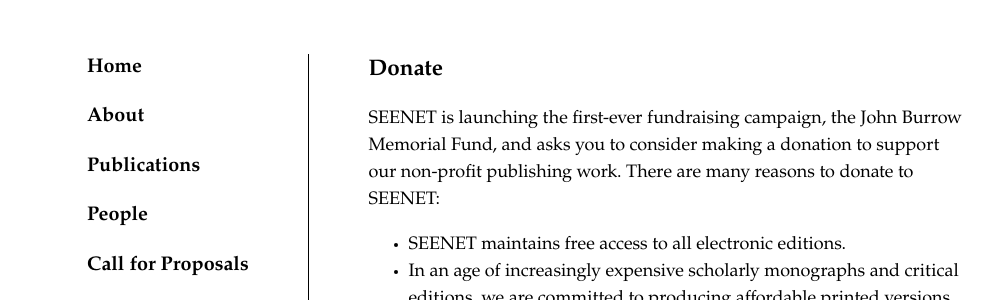
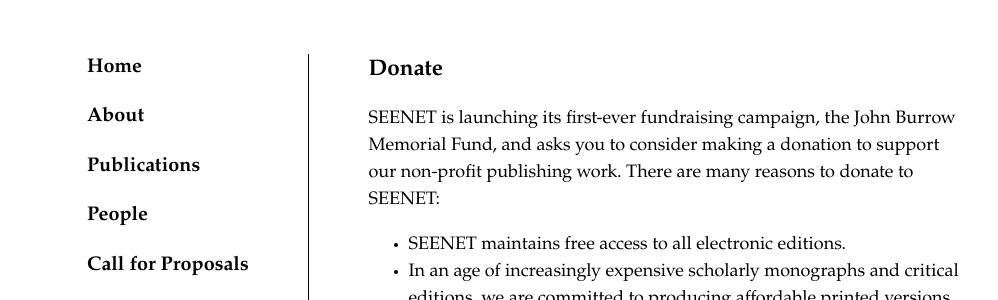
Before and after one commit to seenet-medieval/seenet-medieval.github.io, a Jekyll site: the page built from donate.html, in a window 1280 px wide. Shown: the part 181-481 px from the top of the page, without its empty margins (97-1095 px from the left). Built offline with Jekyll 4.4.1, drawn with Linux system fonts in a browser that asks for light colours.

Commit message:
Styling and content corrections

```diff
--- a/donate.html
+++ b/donate.html
@@ -3,7 +3,7 @@
 layout: default
 navigation_weight: 5
 ---
-<p>SEENET is launching the first-ever fundraising campaign, the John Burrow Memorial Fund, and asks you to consider making a donation to support our non-profit publishing work. There are many reasons to donate to SEENET:
+<p>SEENET is launching its first-ever fundraising campaign, the John Burrow Memorial Fund, and asks you to consider making a donation to support our non-profit publishing work. There are many reasons to donate to SEENET:
 
     <ul>
         <li>SEENET maintains free access to all electronic editions.</li>
--- a/index.html
+++ b/index.html
@@ -8,7 +8,7 @@
 <section>
             <h1>News</h1>
             <article>
-                        <p>The Society for Early English & Norse Electronic Texts is pleased to announce the launch of the <span class="title">Piers Plowman Electronic Archive</span> Print Series. The inaugural volume in the series, <strong><span class="title">Piers Plowman: The B-Version Archetype</span></strong>, edited by John A. Burrow and Thorlac Turville-Petre is <a href="https://www.uncpress.org/book/9781941331149/piers-plowman" target="_blank">available here</a>. This edition, the first of its kind in Piers Plowman studies, aims to establish the archetypal text of the B version of the poem, the ancestor of all extant manuscripts. The editors argue that this can be determined with certainty in the majority of lines by examining the relationship between the best copies of the alpha and beta families of the B-version stemma. Past editors have attempted to reconstruct the authorial text by extensive emendation, but Burrow and Turville-Petre demonstrate that the archetype was not nearly as corrupt as previously maintained. In Piers Plowman: The B-Version Archetype, the editors have opened a new chapter in the study of the B-text tradition.</p>
+                        <p>The Society for Early English & Norse Electronic Texts is pleased to announce the launch of the <span class="title">Piers Plowman Electronic Archive</span> Print Series. The inaugural volume in the series, <strong><span class="title">Piers Plowman: The B-Version Archetype</span></strong>, edited by John A. Burrow and Thorlac Turville-Petre is <a href="https://www.uncpress.org/book/9781941331149/piers-plowman" target="_blank">available here</a>. This edition, the first of its kind in <span class="title">Piers Plowman</span> studies, aims to establish the archetypal text of the B version of the poem, the ancestor of all extant manuscripts. The editors argue that this can be determined with certainty in the majority of lines by examining the relationship between the best copies of the alpha and beta families of the B-version stemma. Past editors have attempted to reconstruct the authorial text by extensive emendation, but Burrow and Turville-Petre demonstrate that the archetype was not nearly as corrupt as previously maintained. In <span class="title">Piers Plowman: The B-Version Archetype</span>, the editors have opened a new chapter in the study of the B-text tradition.</p>
                         <p>In honor of this new publication and publishing partnership, we are also launching the first-ever fundraising campaign for SEENET, the John Burrow Memorial Fund, and ask you to consider <a href="donate.html">making a donation</a> to support our non-profit publishing work. As you are probably aware, Professor Burow passed away in October 2017; <a href="http://newchaucersociety.org/news/entry/professor-john-anthony-burrow-obituary" target="_blank">the moving obituary</a> by his friend and co-editor Thorlac Turville-Petre captures the breadth and depth of his long career. While he lived to see the publication of the electronic text of Bx, Professor Burrow had always wanted to see Bx in print, and thus we dedicate the volume to him. Visit the <a href="donate.html">Donate</a> page for instructions.</p>
             </article>
 </section>
```
